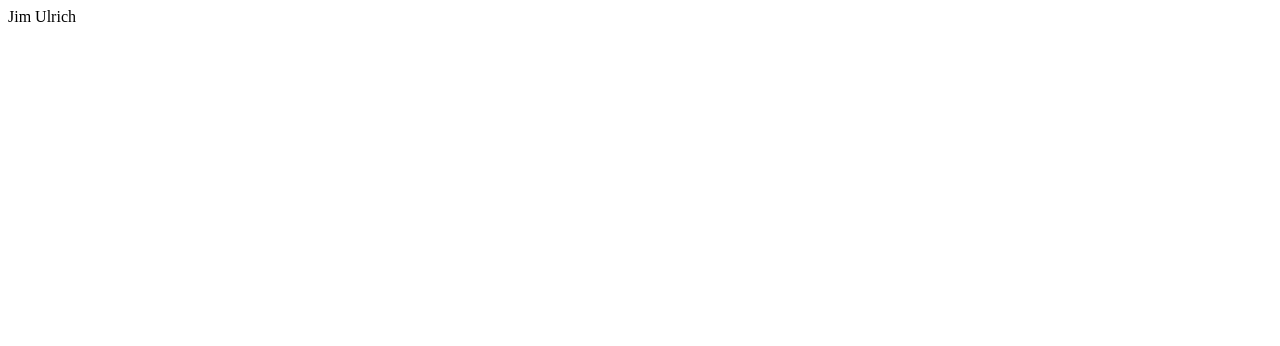
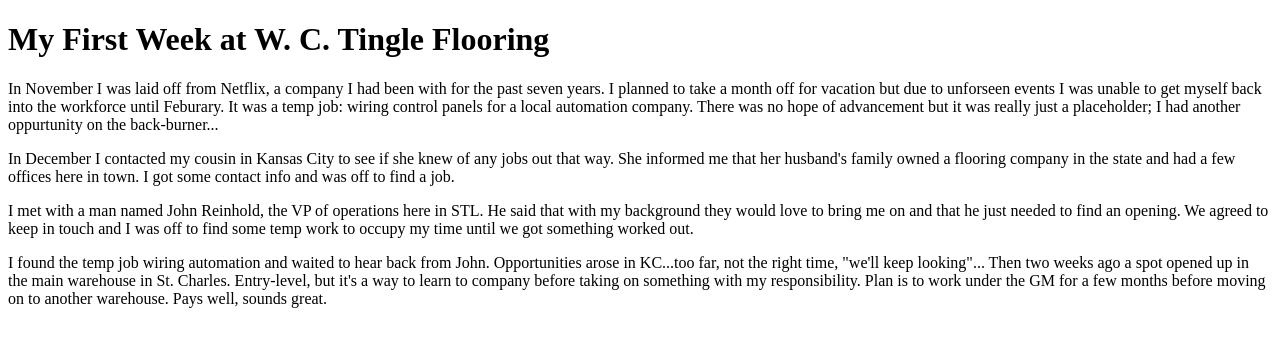
Before and after one commit to JimUlrich/html_me_something, a plain HTML site: page index.html in a window 1280 px wide. Drawn offline with Linux system fonts and the light colour scheme.

Commit message:
tingle change

```diff
--- a/index.html
+++ b/index.html
@@ -1 +1,24 @@
-<p>Jim Ulrich</p>
+<!DOCTYPE html>
+<html>
+  <head>
+    <title>My First Week</title>
+  </head>
+  <body>
+    <header>
+      <h1>My First Week at W. C. Tingle Flooring</h1>
+    </header>
+    <main>
+      <article>
+      <p>In November I was laid off from Netflix, a company I had been with for the past seven years.  I planned to take a month off for vacation but due to unforseen events I was unable to get myself back into the workforce until Feburary.  It was a temp job: wiring control panels for a local automation company.  There was no hope of advancement but it was really just a placeholder; I had another oppurtunity on the back-burner...</p>
+      <p>In December I contacted my cousin in Kansas City to see if she knew of any jobs out that way.  She informed me that her husband's family owned a flooring company in the state and had a few offices here in town.  I got some contact info and was off to find a job.</p>
+      <p>I met with a man named John Reinhold, the VP of operations here in STL.  He said that with my background they would love to bring me on and that he just needed to find an opening.  We agreed to keep in touch and I was off to find some temp work to occupy my time until we got something worked out.</p>
+      <p>I found the temp job wiring automation and waited to hear back from John.  Opportunities arose in KC...too far, not the right time, "we'll keep looking"...  Then two weeks ago a spot opened up in the main warehouse in St. Charles.  Entry-level, but it's a way to learn to company before taking on something with my responsibility.  Plan is to work under the GM for a few months before moving on to another warehouse.  Pays well, sounds great.</p>
+      </article>
+    </main>
+
+    <!-- insert image here -->
+
+
+
+  </body>
+</hmtl>
```
